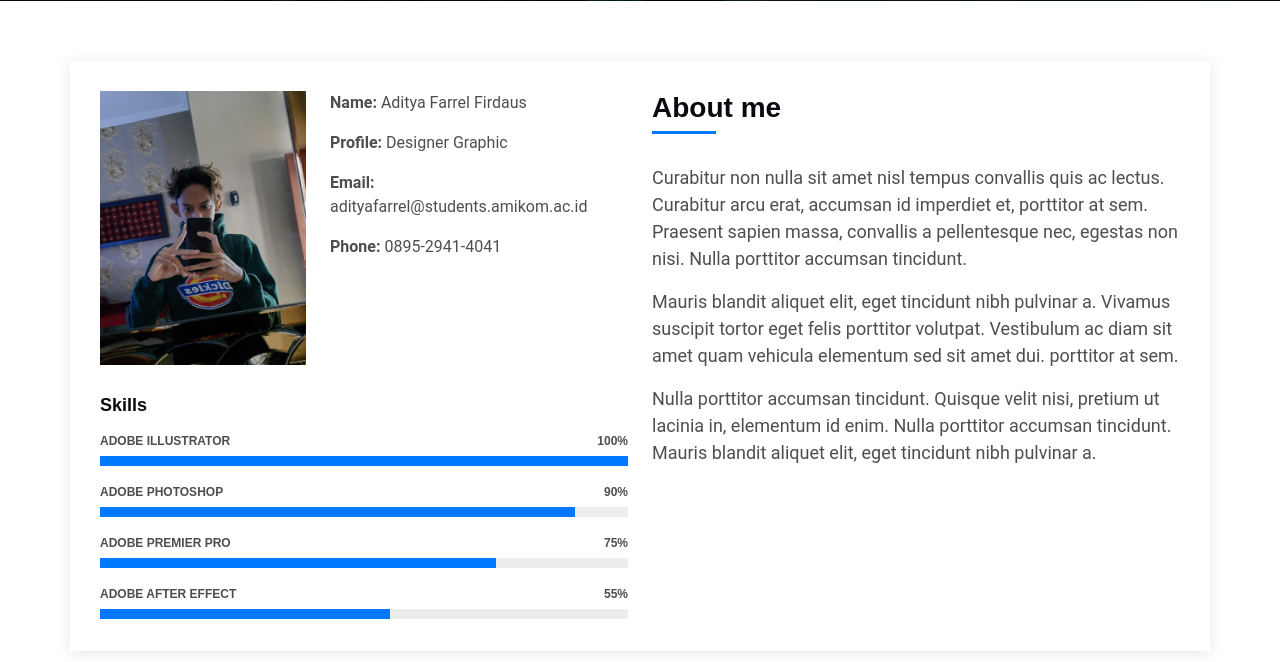
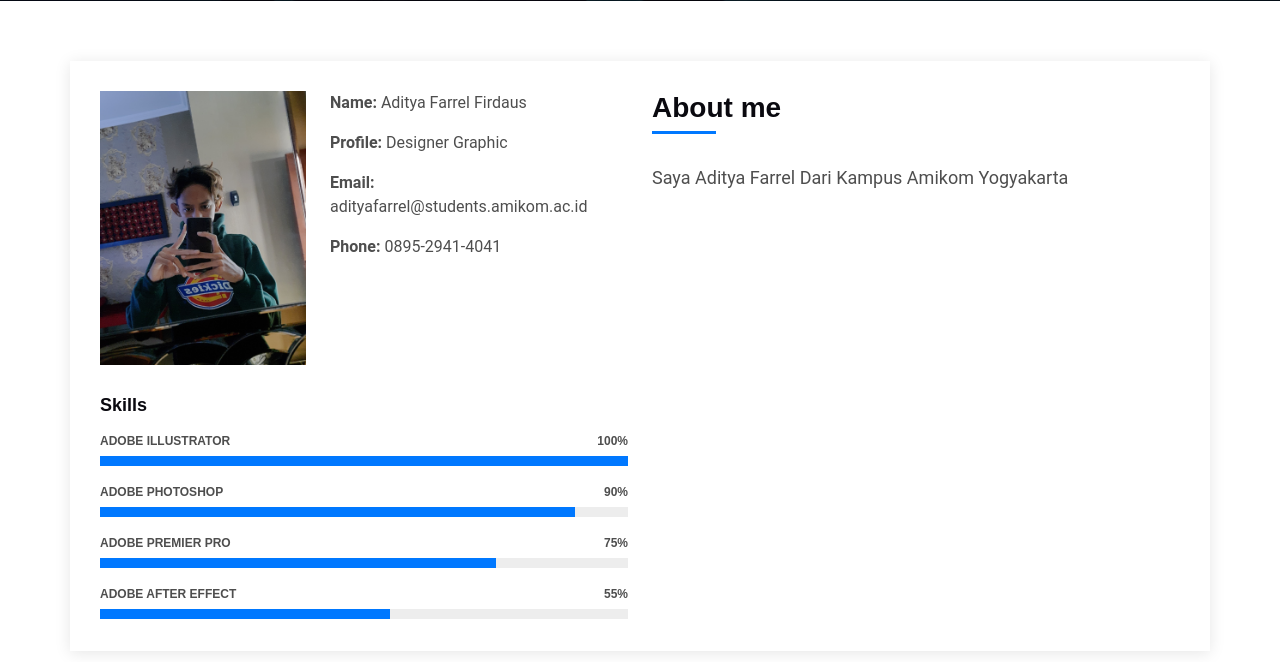
Before and after one commit to AdityaFarrel/responsi_cloud, a Flask app: page / in a window 1280 px wide. Shown: the part 800-1462 px from the top of the page. Run offline with Flask 3, Linux system fonts and the light colour scheme; some libraries are stand-ins or nearby versions.

Commit message:
Add files via upload

```diff
--- a/templates/index.html
+++ b/templates/index.html
@@ -19,7 +19,7 @@
  <link href="/static/css/main.css" rel="stylesheet">
 
   <!-- Favicons -->
-  <link href="{{ url_for('static', filename='/img/favicon-f.png') }}" rel="icon">
+  <link href="{{ url_for('static', filename='/img/icon.png') }}" rel="icon">
 </head>
 
 <body class="index-page">
@@ -113,20 +113,13 @@
             <div class="about-me">
               <h4>About me</h4>
               <p>
-                Curabitur non nulla sit amet nisl tempus convallis quis ac lectus. Curabitur arcu erat, accumsan id
-                imperdiet et, porttitor
-                at sem. Praesent sapien massa, convallis a pellentesque nec, egestas non nisi. Nulla
-                porttitor accumsan tincidunt.
+                Saya Aditya Farrel Dari Kampus Amikom Yogyakarta
               </p>
               <p>
-                Mauris blandit aliquet elit, eget tincidunt nibh pulvinar a. Vivamus suscipit tortor eget felis
-                porttitor volutpat. Vestibulum
-                ac diam sit amet quam vehicula elementum sed sit amet dui. porttitor at sem.
+
               </p>
               <p>
-                Nulla porttitor accumsan tincidunt. Quisque velit nisi, pretium ut lacinia in, elementum id enim.
-                Nulla porttitor accumsan
-                tincidunt. Mauris blandit aliquet elit, eget tincidunt nibh pulvinar a.
+
               </p>
             </div>
           </div>
```
